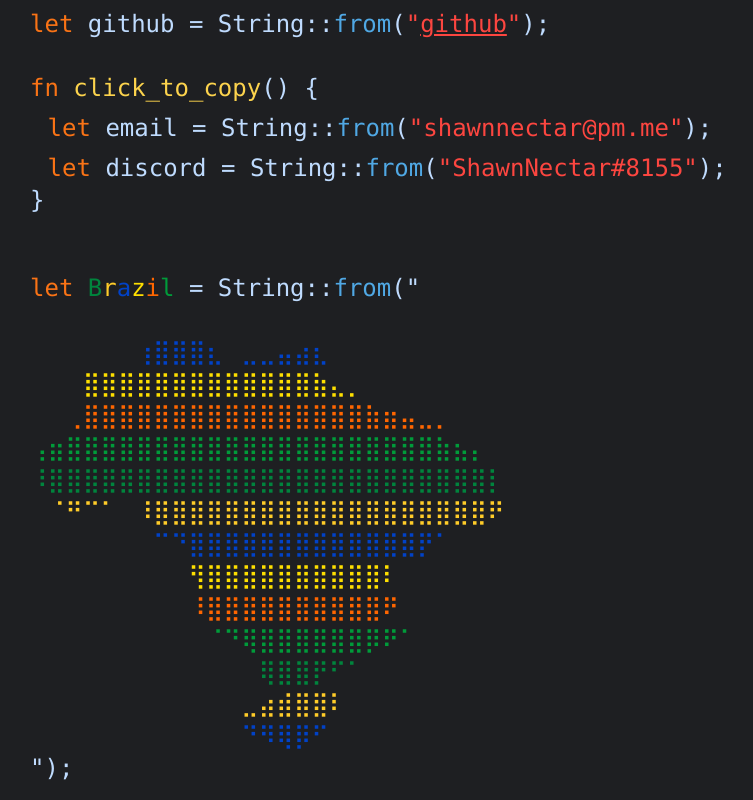
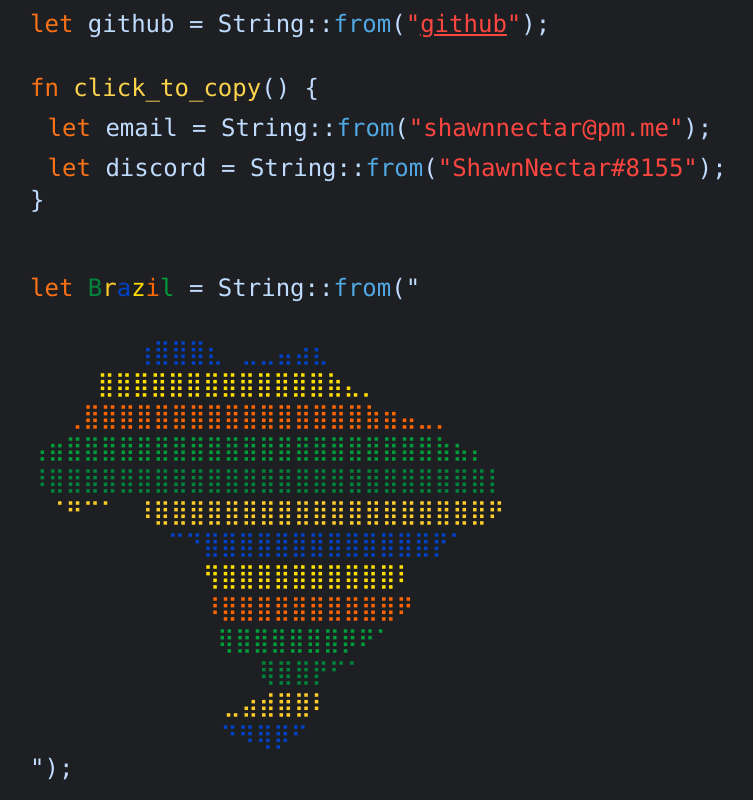
Before and after one commit to ShawnNectar/portfolio-v1, a Vue app: page / in a window 1280 px wide. Shown: the part 896-1696 px from the top of the page, without its empty margins (10-763 px from the left). Built offline with nearby package versions, Linux system fonts and the light colour scheme.

Commit message:
[deploy] [minor] brazil fix

```diff
--- a/src/components/Brazil.vue
+++ b/src/components/Brazil.vue
@@ -14,18 +14,18 @@
             <span style="color: #009B3A">l</span> = String::<span style="color: #50a8e4;">from</span>("<br/>
             <span style='color: #00843D'>⠀⠀⠀⠀⠀⠀⠀⠀⠀</span><br/>
             <span style='color: #0142c7'>⠀⠀⠀⠀⠀⠀⢰⣿⣿⣿⣆⠀⣀⣀⣤⣴⣆⠀⠀⠀⠀⠀⠀⠀⠀⠀⠀⠀⠀</span><br/>
-            <span style='color: #FEDF00'>⠀⠀⠀⣿⣿⣿⣿⣿⣿⣿⣿⣿⣿⣿⣿⣿⣷⣄⡀⠀⠀⠀⠀⠀⠀⠀⠀⠀</span><br/>
+            <span style='color: #FEDF00'>⠀⠀⠀ ⣿⣿⣿⣿⣿⣿⣿⣿⣿⣿⣿⣿⣿⣷⣄⡀⠀⠀⠀⠀⠀⠀⠀⠀⠀</span><br/>
             <span style='color: #FF6600'>⠀⠀⢀⣿⣿⣿⣿⣿⣿⣿⣿⣿⣿⣿⣿⣿⣿⣿⣿⣷⣶⣤⣀⡀⠀⠀⠀⠀</span><br/>
             <span style='color: #009B3A'>⢠⣶⣿⣿⣿⣿⣿⣿⣿⣿⣿⣿⣿⣿⣿⣿⣿⣿⣿⣿⣿⣿⣿⣷⣦⡄⠀</span><br/>
             <span style='color: #00843D'>⠸⣿⣿⣿⣿⣿⣿⣿⣿⣿⣿⣿⣿⣿⣿⣿⣿⣿⣿⣿⣿⣿⣿⣿⣿⣿⡇⠀</span><br/>
             <span style='color: #FFCC29'>⠀⠈⠛⠉⠁⠀⠸⣿⣿⣿⣿⣿⣿⣿⣿⣿⣿⣿⣿⣿⣿⣿⣿⣿⣿⣿⠟⠀⠀</span><br/>
-            <span style='color: #0142c7'>⠀⠀⠀⠀⠀⠀⠀⠉⠙⣿⣿⣿⣿⣿⣿⣿⣿⣿⣿⣿⣿⣿⡟⠁⠀⠀⠀</span><br/>
-            <span style='color: #FEDF00'>⠀⠀⠀⠀⠀⠀⠀⠀⠀⢻⣿⣿⣿⣿⣿⣿⣿⣿⣿⣿⠇⠀⠀⠀⠀</span><br/>
-            <span style='color: #FF6600'>⠀⠀⠀⠀⠀⠀⠀⠀⠀⠸⣿⣿⣿⣿⣿⣿⣿⣿⣿⣿⠟⠀⠀⠀⠀⠀</span><br/>
-            <span style='color: #009B3A'>⠀⠀⠀⠀⠀⠀⠀⠀⠀⠀⠈⠙⢿⣿⣿⣿⣿⣿⣿⡿⠟⠁⠀⠀⠀⠀⠀⠀</span><br/>
+            <span style='color: #0142c7'>⠀⠀⠀⠀ ⠀⠀⠀⠉⠙⣿⣿⣿⣿⣿⣿⣿⣿⣿⣿⣿⣿⣿⡟⠁⠀⠀⠀</span><br/>
+            <span style='color: #FEDF00'>⠀⠀⠀⠀⠀ ⠀⠀⠀⠀⢻⣿⣿⣿⣿⣿⣿⣿⣿⣿⣿⠇⠀⠀⠀⠀</span><br/>
+            <span style='color: #FF6600'>⠀⠀⠀⠀⠀⠀ ⠀⠀⠀⠸⣿⣿⣿⣿⣿⣿⣿⣿⣿⣿⠟⠀⠀⠀⠀⠀</span><br/>
+            <span style='color: #009B3A'>⠀⠀ ⠀⠀⠀⠀⠀⠀⠀   ⢿⣿⣿⣿⣿⣿⣿⡿⠟⠁⠀⠀⠀⠀⠀⠀</span><br/>
             <span style='color: #00843D'>⠀⠀⠀⠀⠀⠀⠀⠀⠀⠀⠀⠀⠀⢿⣿⣿⡟⠋⠁⠀⠀⠀⠀⠀⠀⠀⠀⠀</span><br/>
-            <span style='color: #FFCC29'>⠀⠀⠀⠀⠀⠀⠀⠀⠀⠀⠀⠀⣀⣴⣾⣿⣿⠇⠀⠀⠀⠀⠀⠀⠀⠀⠀⠀⠀</span><br/>
-            <span style='color: #0142c7'>⠀⠀⠀⠀⠀⠀⠀⠀⠀⠀⠀⠀⠙⠻⢿⡿⠋⠀⠀⠀⠀⠀⠀⠀⠀⠀⠀⠀⠀</span><br/>
+            <span style='color: #FFCC29'>⠀⠀⠀⠀⠀⠀⠀⠀⠀⠀⠀⣀⣴⣾⣿⣿⠇⠀⠀⠀⠀⠀⠀⠀⠀⠀⠀⠀</span><br/>
+            <span style='color: #0142c7'>⠀⠀⠀⠀⠀ ⠀⠀⠀⠀⠀⠙⠻⢿⡿⠋⠀⠀⠀⠀⠀⠀⠀⠀⠀⠀⠀⠀</span><br/>
             ");
         </h1>
     </div>
```
